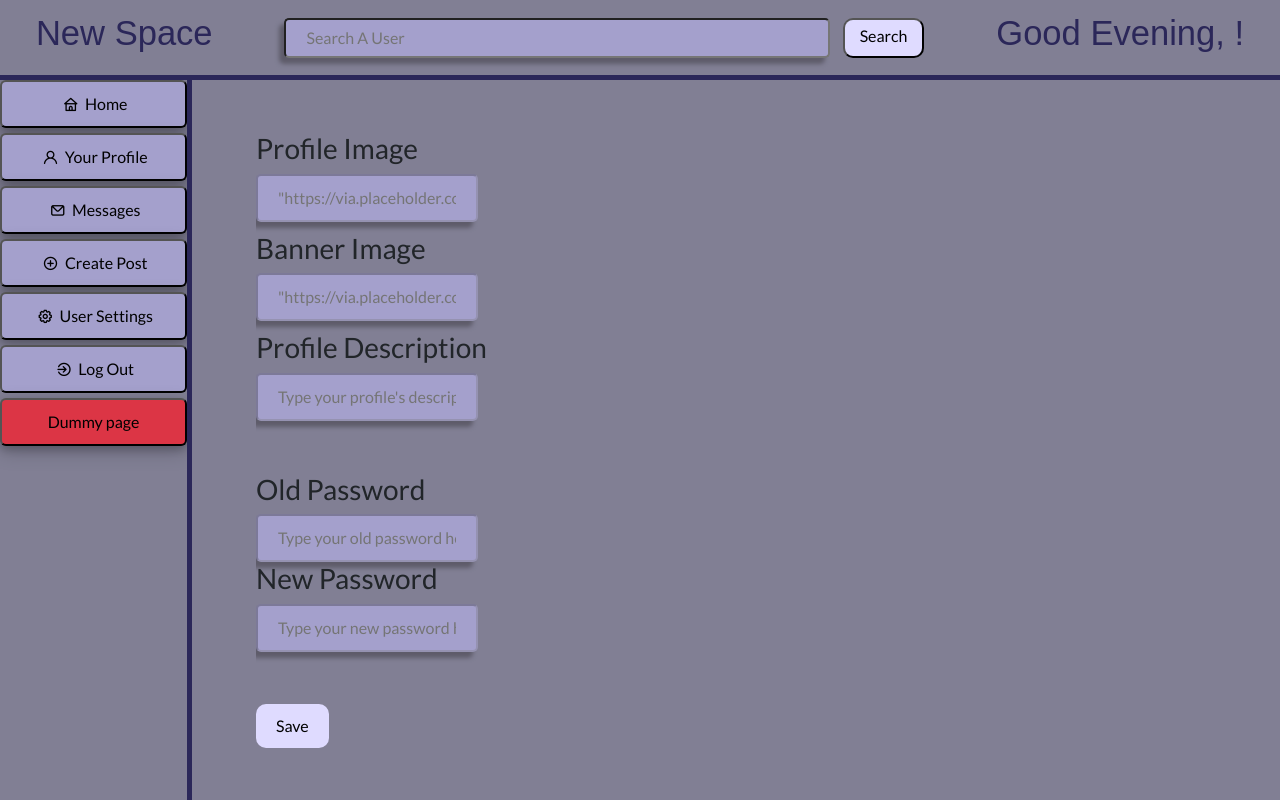
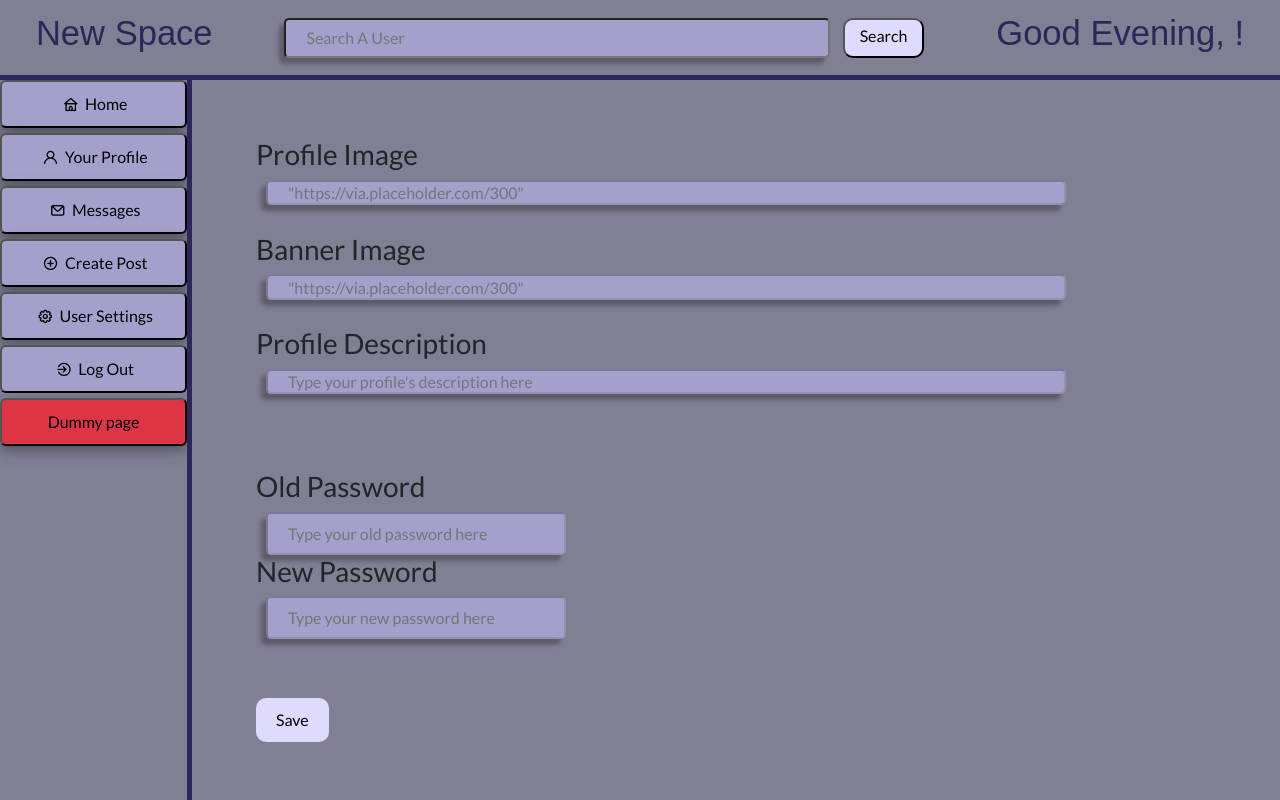
Before and after one commit to FutureWave-Technologies-LLC/DummyWebsiteReact2, a React (Create React App) app: page /settings in a window 1280 px wide. Built offline with nearby package versions, Linux system fonts and the light colour scheme; no server answers; sample sign-in values are in the browser's storage; a web font is replaced by a local one.

Commit message:
Update SettingsComponent.css

```diff
--- a/src/components/SettingsComponent/SettingsComponent.css
+++ b/src/components/SettingsComponent/SettingsComponent.css
@@ -4,3 +4,14 @@
     align-items: flex-start;
     flex-direction: column;
 }
+
+.setting input {
+    height: 30%;
+    width: 800px;
+
+    margin-left: 10px;
+}
+
+.short-input {
+    width: 300px !important;
+}
```
